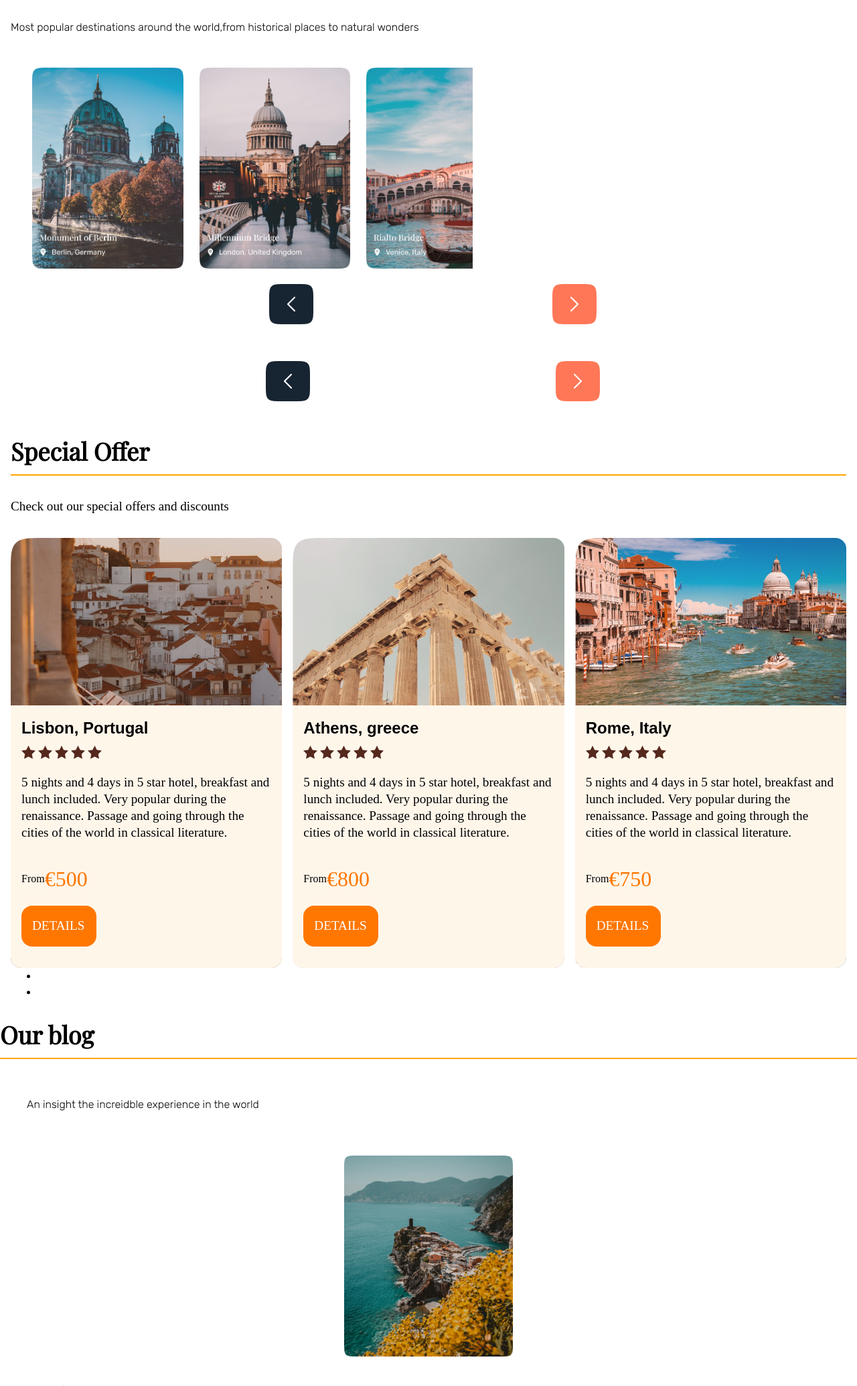
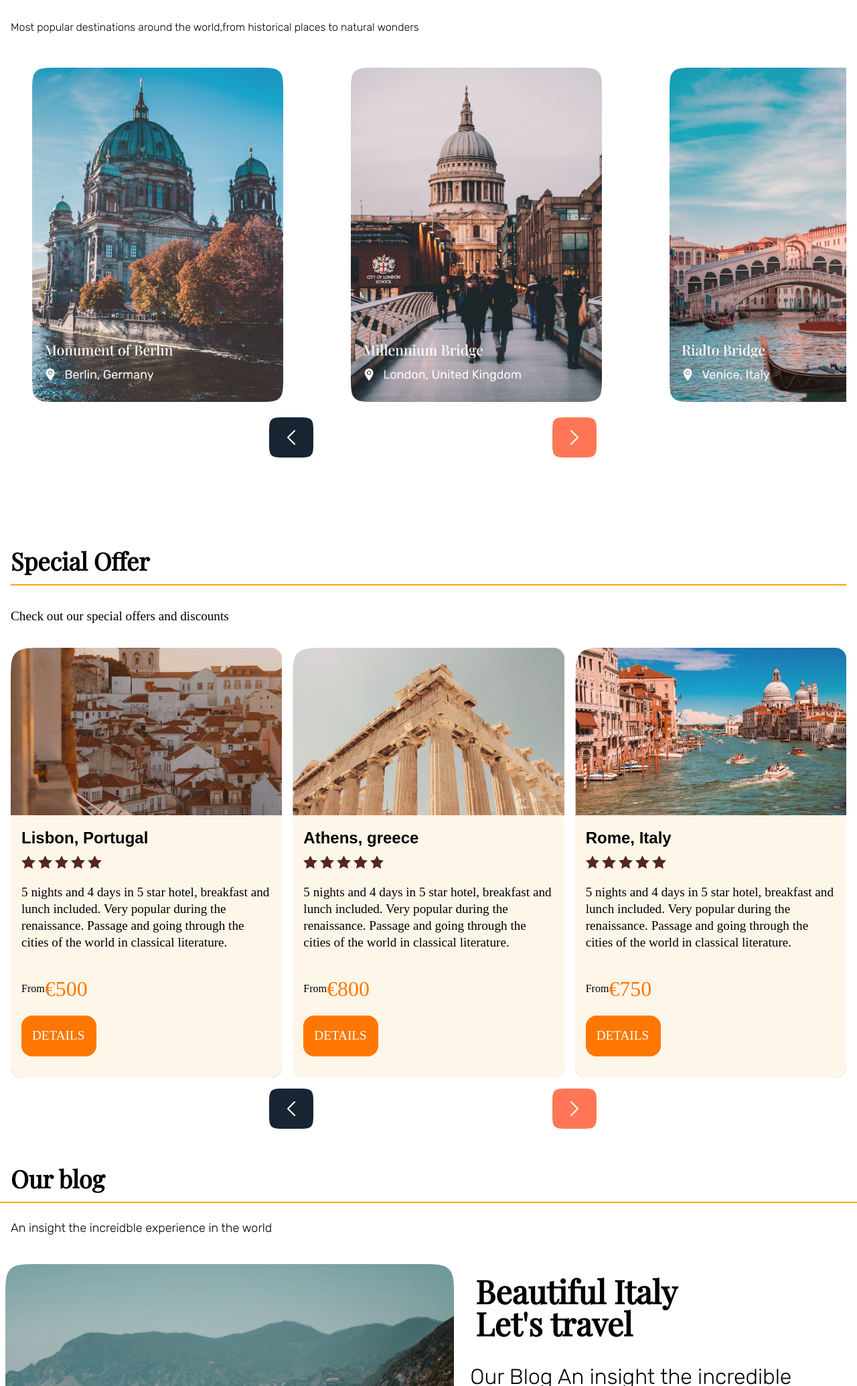
Before and after one commit to Jimenaaaaaa/202301-W1CH5-Jimena-Gonzu, a website: page index.html in a window 1280 px wide. Shown: the part 731-2800 px from the top of the page at 67% size. Drawn offline with nearby package versions, Linux system fonts and the light colour scheme.

Commit message:
make some articles responsive and main changes

```diff
--- a/index.html
+++ b/index.html
@@ -107,21 +107,6 @@
 
       </section>
 
-      <nav>
-        <ul class="destinations__nav">
-          <li>
-            <a href="">
-              <img src="/img/left.png" alt="">
-            </a>
-          </li>
-          <li>
-            <a href="">
-              <img src="/img/right.png" alt="">
-            </a>
-          </li>
-        </ul>
-      </nav>
-      </div>
 
   </section>
 
@@ -203,20 +188,21 @@
       </div>
     </div>
     <div class="special-offer__nav">
-      <nav class="button">
-        <ul>
+      <nav>
+        <ul class="destinations__nav">
           <li>
             <a href="">
-              <img src="" alt="">
+              <img src="/img/left.png" alt="">
             </a>
           </li>
           <li>
             <a href="">
-              <img src="" alt="">
+              <img src="/img/right.png" alt="">
             </a>
           </li>
         </ul>
       </nav>
+    </div>
 
     </div>
   </section>
@@ -228,15 +214,15 @@
     <div class="our-blog__smalltext">
       <p>An insight the increidble experience in the world</p>
     </div>
+    <div class="our-blog__forDesktop">
       <div class="our-blog__mainImg">
         <img class="our-blog__img" src="img/our-blog.png" alt="Imagen del mar">
       </div>
+      <div class="our-blog__rightText">
         <div class="our-blog__italytittle">
           <h2>Beautiful Italy</h2>
           <h2>Let's travel</h2>
-
         </div>
-    <div class="our-blog__rightText">
         <p class="our-blog__text">
           Our Blog
           An insight the incredible experience in the world
@@ -252,7 +238,6 @@
           again is there
           anyone who loves or pursues.
         </p>
-    </div>
         <div class="our-blog__readmore">
           <a class="our-blog__readmoretext" href="">
             <p>Read more</p>
@@ -260,6 +245,9 @@
           <img src="/img/Vector.png" alt="" class="our-blog__morelogo">
         </div>
       </div>
+    </div>
+    </div>
+
   </section>
 
   <section class=" trip-planners">
@@ -287,14 +275,14 @@
   </section>
 
   <section class="travelers-experiences">
-    <div class="travelers__text">
+    <div class="travelers-experiences__text">
       <h2>Traveler's experiences</h2>
-      <p>Here some awesome feedback from our travelers</p>
     </div>
+    <p class="travelers-experiences__smallText">Here some awesome feedback from our travelers</p>
     <div class="Traveler__reviews">
       <div>
         <img class="travelers__img1" src="" alt="">
-        <div>
+        <div class="travelers-experience__review1">
           <p>
             But I must explain to you how all this mistaken idea of denouncing and praising pain was born and I will
             give you a complete
--- a/sass/style.scss
+++ b/sass/style.scss
@@ -124,13 +124,14 @@ h6 {
     max-height: 300px;
   }
   &__italytittle {
+    font-family: "Playfair Display", serif;
     line-height: 3rem;
     font-size: large;
-    font-family: "Rubik", sans-serif;
+
     padding: 0.5rem;
   }
   &__rightText {
-    font-family: "Playfair Display", serif;
+    font-family: "Rubik", sans-serif;
     padding: 1rem;
     align-items: center;
   }
@@ -156,7 +157,14 @@ h6 {
 }
 
 .travelers-experiences {
-  background-color: yellow;
+  &__text {
+    max-width: 3ch;
+    @include section-tittles;
+  }
+  &__smallText {
+    padding-top: 1rem;
+    padding: 1rem;
+  }
 }
 
 .news-lettertext {
@@ -371,6 +379,58 @@ h6 {
       }
     }
   }
+  .destinations {
+    background-color: white;
+    padding-bottom: 5rem;
+    display: flex;
+    flex-direction: column;
+    &__photos {
+      padding-left: 2rem;
+      display: flex;
+      justify-content: space-between;
+      flex-direction: row;
+    }
+    &__imgHeight {
+      max-height: 499px;
+    }
+  }
+  .our-blog {
+    display: flex;
+    flex-direction: column;
+    &__tittletext {
+      padding-left: 1rem;
+    }
+    &__smalltext {
+      font-size: large;
+      padding: 0.5rem;
+      padding-left: 1rem;
+      padding-bottom: 1rem;
+    }
+    &__img {
+      max-height: 800px;
+    }
+    &__mainImg {
+      justify-content: normal;
+      display: flex;
+    }
+    &__italytittle {
+      padding-bottom: 2rem;
+      font-size: xx-large;
+      display: flex;
+      flex-direction: column;
+    }
+    &__forDesktop {
+      display: flex;
+      flex-direction: row;
+    }
+    &__text {
+      font-size: 2rem;
+    }
+    &__readmoretext,
+    &__morelogo {
+      padding: 1rem;
+    }
+  }
 }
 
 @media (min-width: 1130px) {
```
Also changed, not shown: css/style.css, img/Avatar.png (added), 1 other file. Lines whose indentation alone changed are shown as unchanged.
